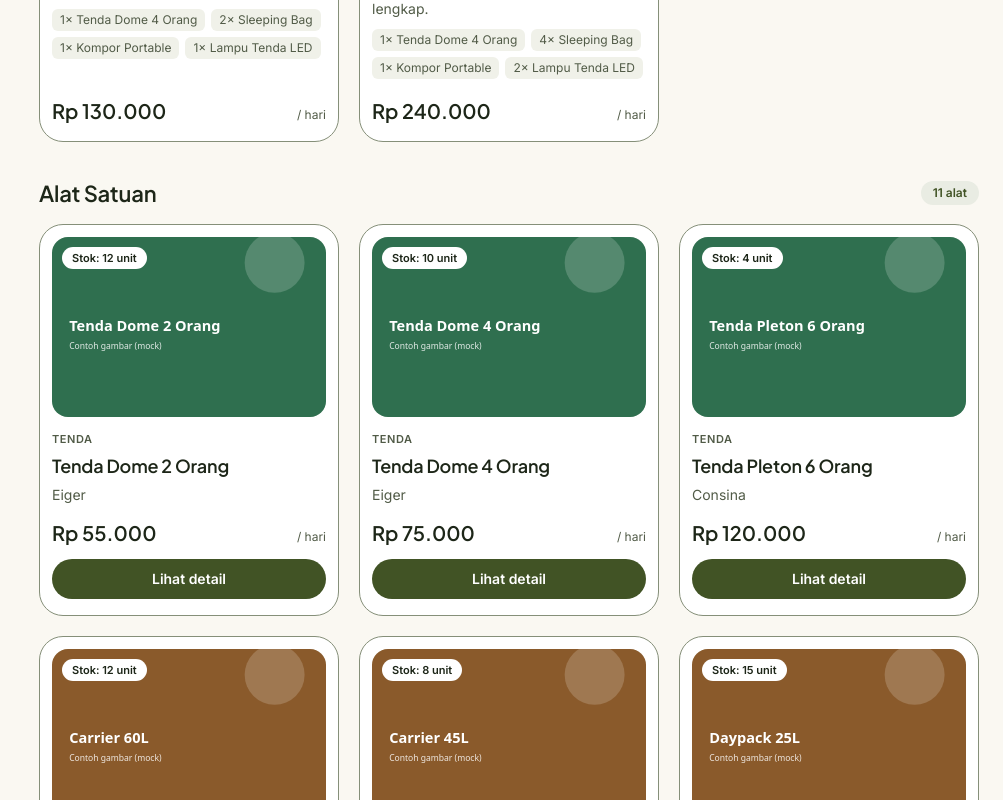
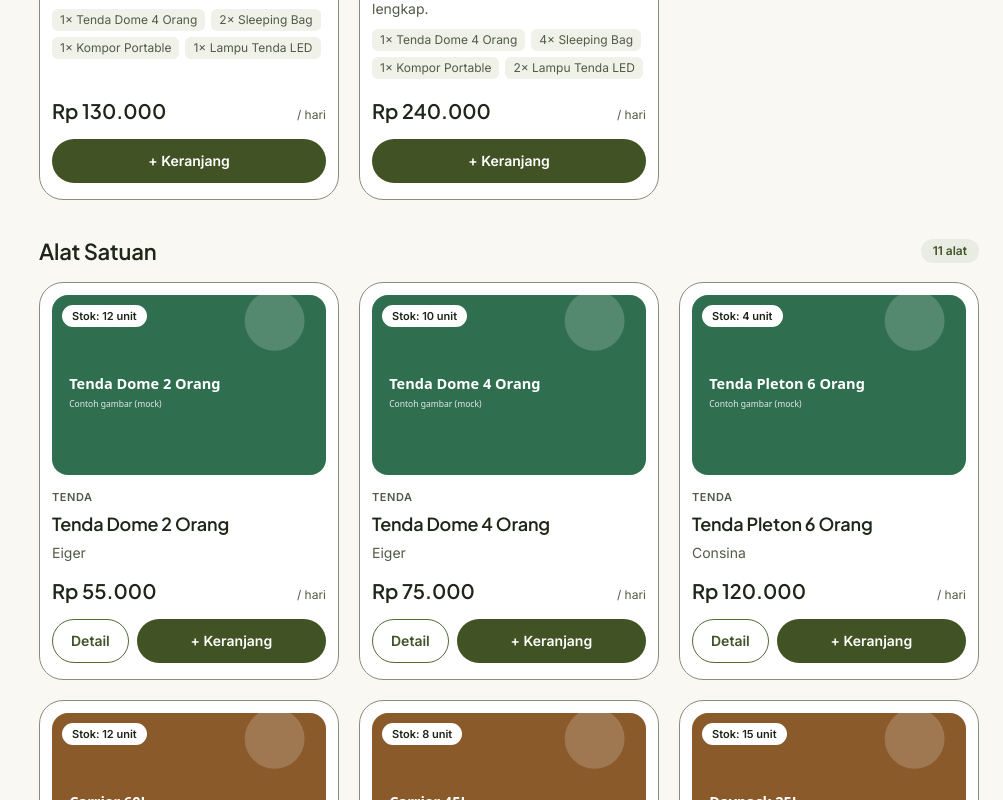
Before and after one commit to miawmiawpaw/RPLM-Six-Seven, a React (Vite) app in the folder frontend/: page /katalog in a window 1280 px wide. Shown: the part 820-1620 px from the top of the page, without its empty margins (277-1280 px from the left). Built offline with nearby package versions, Linux system fonts and the light colour scheme.

Commit message:
add cart buttons to catalog cards and Paket Ultralight Solo bundle
- items get Detail + Keranjang buttons, bundles get Keranjang
- hide cart buttons for petugas/admin, disable when stock is 0
- seed a third bundle (Paket Ultralight Solo)

```diff
--- a/frontend/src/pages/Katalog.jsx
+++ b/frontend/src/pages/Katalog.jsx
@@ -4,6 +4,8 @@ import { api } from '../api/client';
 import { rupiah, hariIniIso } from '../utils/format';
 import PemilihTanggal from '../components/PemilihTanggal';
 import { fotoPaket } from '../utils/fotoProduk';
+import { useAuth, PERAN } from '../context/AuthContext';
+import { useKeranjang } from '../context/CartContext';
 
 const TAB = [
   ['semua', 'Semua Produk'],
@@ -33,6 +35,32 @@ export default function Katalog() {
   const [memuat, setMemuat] = useState(true);
   const [galat, setGalat] = useState(null);
   const [tab, setTab] = useState('semua');
+
+  // Keranjang hanya untuk tamu dan pelanggan; tanggal sewa dipilih di halaman keranjang.
+  const { masukAkun, peran } = useAuth();
+  const { tambah } = useKeranjang();
+  const bolehPesan = !masukAkun || peran === PERAN.PELANGGAN;
+  const [baruDitambah, setBaruDitambah] = useState('');
+
+  useEffect(() => {
+    if (!baruDitambah) return undefined;
+    const timer = setTimeout(() => setBaruDitambah(''), 1500);
+    return () => clearTimeout(timer);
+  }, [baruDitambah]);
+
+  function tambahKeKeranjang(entri) {
+    tambah({ ...entri, kuantitas: 1 });
+    setBaruDitambah(`${entri.tipe}:${entri.id}`);
+  }
+
+  function tombolKeranjang(entri, aktif) {
+    const kunci = `${entri.tipe}:${entri.id}`;
+    return (
+      <button type="button" className="landing-button kat-tombol" disabled={!aktif} onClick={() => tambahKeKeranjang(entri)}>
+        {baruDitambah === kunci ? 'Ditambahkan ✓' : '+ Keranjang'}
+      </button>
+    );
+  }
 
   // Daftar kategori hanya perlu diambil sekali.
   useEffect(() => {
@@ -215,6 +243,7 @@ export default function Katalog() {
                             {paket.tersedia > 0 ? `${paket.tersedia} paket tersedia` : 'Tidak tersedia'}
                           </span>
                         )}
+                        {bolehPesan && tombolKeranjang({ tipe: 'BUNDLE', id: paket.bundle_id, nama: paket.nama, harga: paket.harga_bundle }, paket.tersedia == null || paket.tersedia > 0)}
                       </li>
                     ))}
                   </ul>
@@ -255,9 +284,12 @@ export default function Katalog() {
                               <span>/ hari</span>
                             </div>
                             {dapatDisewa ? (
-                              <Link to={`/katalog/${alat.item_id}${queryDetail}`} className="landing-button kat-aksi">
-                                Lihat detail
-                              </Link>
+                              <div className="kat-aksi-baris">
+                                <Link to={`/katalog/${alat.item_id}${queryDetail}`} className="kat-tombol-garis">
+                                  Detail
+                                </Link>
+                                {bolehPesan && tombolKeranjang({ tipe: 'ITEM', id: alat.item_id, nama: alat.nama, harga: alat.tarif_harian }, alat.tersedia == null || alat.tersedia > 0)}
+                              </div>
                             ) : (
                               <p className="status-habis">Tidak dapat disewa ({alat.status_kondisi})</p>
                             )}
--- a/frontend/src/styles/global.css
+++ b/frontend/src/styles/global.css
@@ -1781,3 +1781,15 @@ html { scroll-behavior: smooth; scroll-padding-top: 96px; }
 /* ─── Foto paket di landing ──────────────────────────────────────────────────── */
 .landing-product-art { position: relative; }
 .landing-product-art img { position: absolute; inset: 0; width: 100%; height: 100%; object-fit: cover; object-position: center 90%; }
+
+/* ─── Tombol kartu katalog ───────────────────────────────────────────────────── */
+.kat-kartu { height: 100%; }
+.kat-kartu > .kat-tombol, .kat-aksi-baris { margin-top: auto; }
+.kat-kartu > .kat-harga + .kat-tombol, .kat-kartu > .landing-stock + .kat-tombol, .kat-kartu > .status-habis + .kat-tombol { margin-top: 8px; }
+.kat-tombol { width: 100%; min-height: 44px; cursor: pointer; font: 600 14px/20px Inter, sans-serif; transition: background .15s, opacity .15s; }
+.kat-tombol:hover:not(:disabled) { background: #2f3d1b; }
+.kat-tombol:disabled { background: #b9c0ae; cursor: not-allowed; }
+.kat-aksi-baris { display: grid; grid-template-columns: auto 1fr; gap: 8px; padding-top: 8px; }
+.kat-tombol-garis { display: inline-flex; min-height: 44px; align-items: center; justify-content: center; padding: 0 18px; border: 1px solid #556a33; border-radius: 999px; color: #415325; font: 600 14px/20px Inter, sans-serif; text-decoration: none; transition: background .15s; }
+.kat-tombol-garis:hover { background: #eef1e8; }
+.kat-tombol:focus-visible, .kat-tombol-garis:focus-visible { outline: 2px solid #415325; outline-offset: 2px; }
```
Also changed, not shown: 1 other file (tests, documents, lock files or other folders).
